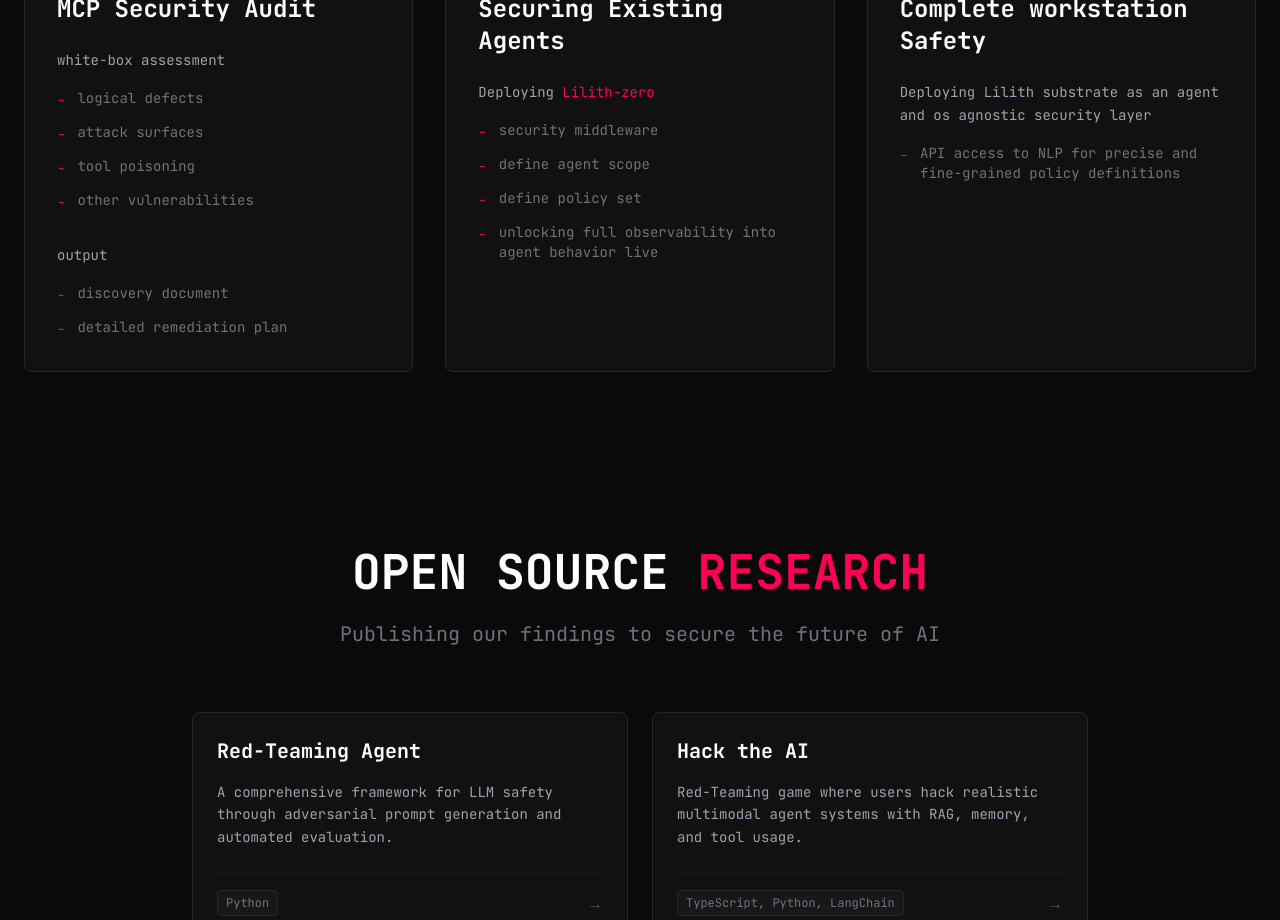
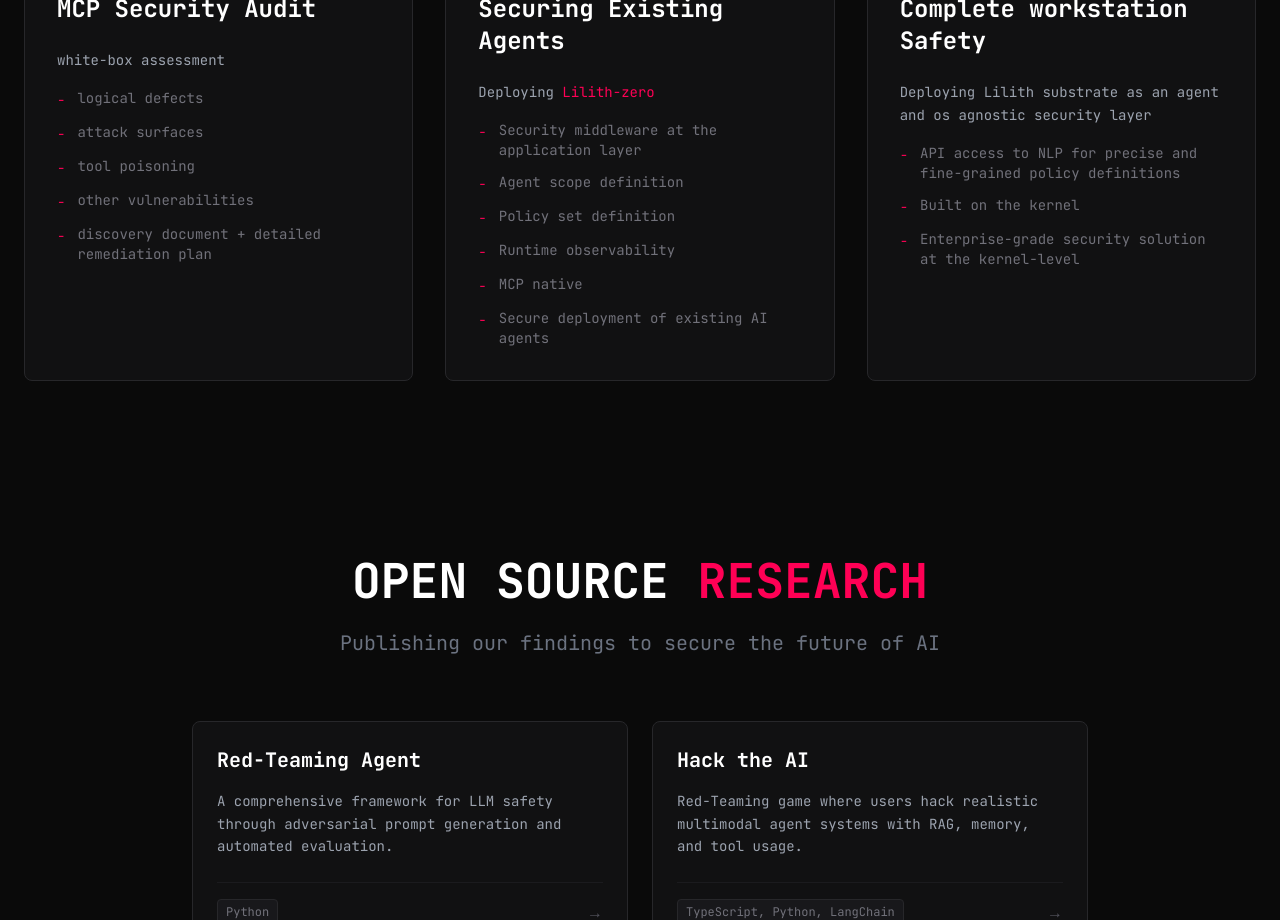
Before and after one commit to BadC-mpany/website, a Next.js app: page / in a window 1280 px wide. Shown: the part 1760-2680 px from the top of the page. Built offline with nearby package versions, Linux system fonts and the light colour scheme; no server answers.

Commit message:
enterprise solutions

```diff
--- a/sections/Enterprise.tsx
+++ b/sections/Enterprise.tsx
@@ -20,15 +20,9 @@
                     'attack surfaces',
                     'tool poisoning',
                     'other vulnerabilities',
+                    'discovery document + detailed remediation plan',
                 ],
             },
-            {
-                description: 'output',
-                features: [
-                    'discovery document',
-                    'detailed remediation plan',
-                ],
-            }
         ],
         icon: <Shield className="w-8 h-8 text-white" />,
     },
@@ -43,12 +37,14 @@
                     </span>
                 ),
                 features: [
-                    'security middleware',
-                    'define agent scope',
-                    'define policy set',
-                    'unlocking full observability into agent behavior live',
+                    'Security middleware at the application layer',
+                    'Agent scope definition',
+                    'Policy set definition',
+                    'Runtime observability',
+                    'MCP native',
+                    'Secure deployment of existing AI agents'
                 ],
-            }
+            },
         ],
         icon: <Activity className="w-8 h-8 text-white" />,
     },
@@ -60,8 +56,10 @@
                 description: 'Deploying Lilith substrate as an agent and os agnostic security layer',
                 features: [
                     'API access to NLP for precise and fine-grained policy definitions',
+                    'Built on the kernel',
+                    'Enterprise-grade security solution at the kernel-level',
                 ],
-            }
+            },
         ],
         icon: <Server className="w-8 h-8 text-white" />,
     },
```
